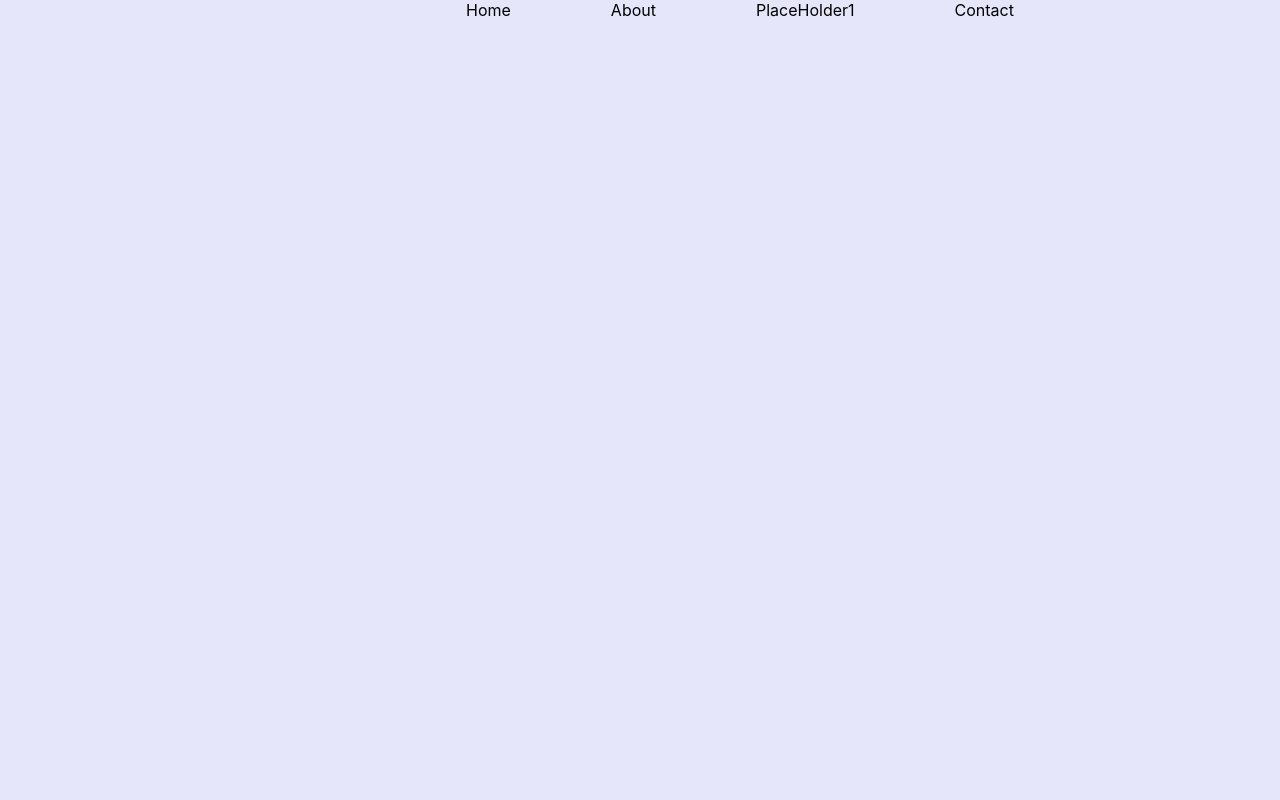
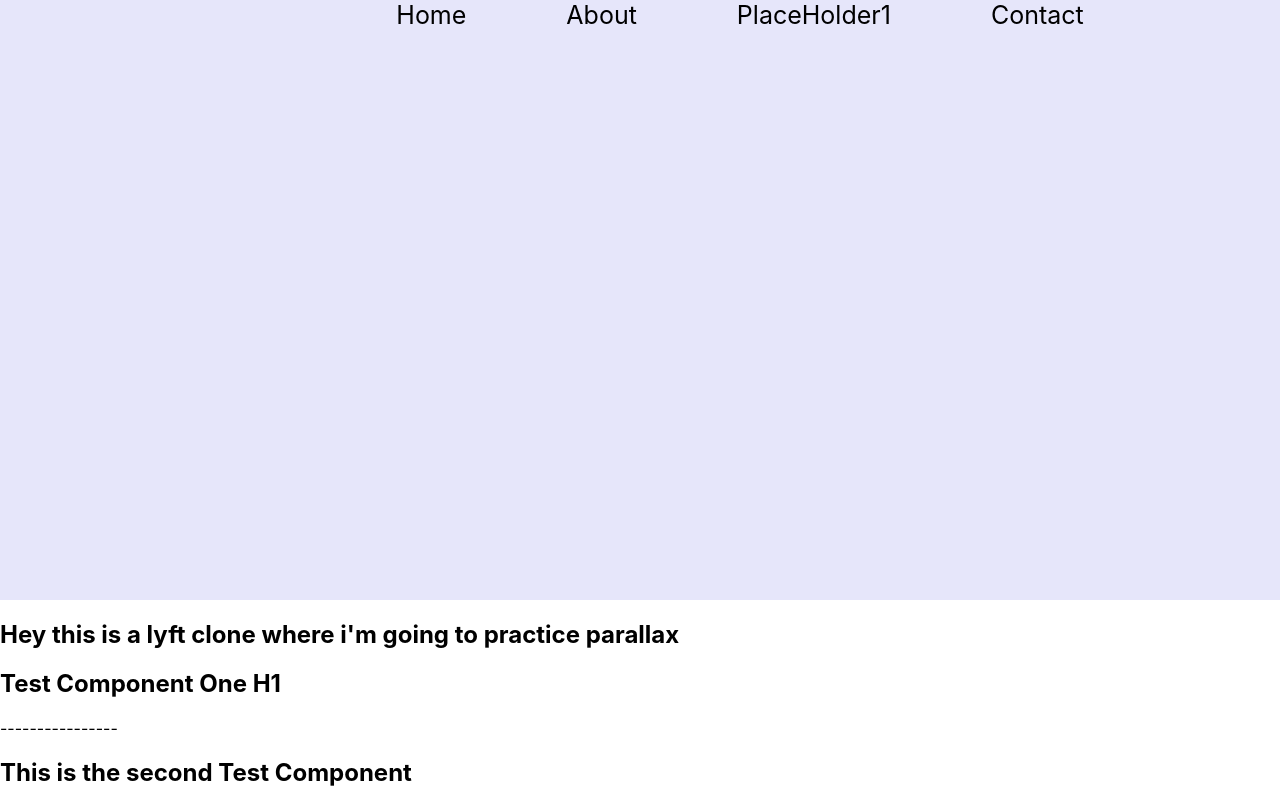
Before and after one commit to JoshuaHepworth/countrynats, a React (Create React App) app: page / in a window 1280 px wide. Shown: the top 800 px of the page. Built offline with nearby package versions, Linux system fonts and the light colour scheme.

Commit message:
css troubles

```diff
--- a/src/App.css
+++ b/src/App.css
@@ -1,33 +1,16 @@
-.App {
+.topPart{
   text-align: center;
+  height: 200px;
+  z-index: 2;
 }
 
-.App-logo {
-  animation: App-logo-spin infinite 20s linear;
-  height: 40vmin;
-  pointer-events: none;
+.bottomPart {
+/*    position: fixed;*/
+    bottom: 0;
+    left: 0;
+    right: 0;
+    z-index: 2;
+    position: fixed;
+    background-color: white;
+    height: 200px;
 }
-
-.App-header {
-  background-color: #282c34;
-  min-height: 100vh;
-  display: flex;
-  flex-direction: column;
-  align-items: center;
-  justify-content: center;
-  font-size: calc(10px + 2vmin);
-  color: white;
-}
-
-.App-link {
-  color: #61dafb;
-}
-
-@keyframes App-logo-spin {
-  from {
-    transform: rotate(0deg);
-  }
-  to {
-    transform: rotate(360deg);
-  }
-}
--- a/src/App.js
+++ b/src/App.js
@@ -9,25 +9,28 @@ class App extends Component {
     return (
       <div className="App">
         <div>
-          <div>
               <div className="topPart">
-                  <header className="navBar">
+                  <header >
                     <NavBarComponent />
                   </header>
+              </div>
+
+              <div className="bottomPart">
                   <section>
                     <h1>Hey this is a lyft clone where i'm going to practice parallax</h1>
                     <TestComponent />
                     ----------------
                     <TestComponentTwo />
                   </section>
+
+                <section>
+                  <footer>
+                  </footer>
+                </section>
               </div>
-              <div className="bottomPart">
-                <footer>
-                </footer>
-              </div>
+
             </div>
         </div>
-      </div>
 
     );
   }
--- a/src/NavBarComponent/styles.css
+++ b/src/NavBarComponent/styles.css
@@ -2,23 +2,16 @@ ul {
 	list-style-type: none;
 	margin: 0;
 	padding: 0;
-	height:1300px;
+	height:2000px;
 	background-color: lavender;
 	text-align: center;
-		-webkit-box-shadow: 0px 14px 34px -16px rgba(0,0,0,0.75);
--moz-box-shadow: 0px 14px 34px -16px rgba(0,0,0,0.75);
-box-shadow: 0px 14px 34px -16px rgba(0,0,0,0.75);
+	-webkit-box-shadow: 0px 14px 34px -16px rgba(0,0,0,0.75);
+	-moz-box-shadow: 0px 14px 34px -16px rgba(0,0,0,0.75);
+	box-shadow: 0px 14px 34px -16px rgba(0,0,0,0.75);
 }
 ul li {
 	display: inline;
-/*	top: 0;
-	right: 0;
-	bottom: 0;
-	left: 0;*/
 	margin-left: 100px;
+	font-size: 25px;
+
 }
-ul li:hover{
-	background-color:gray;
-	opacity: .5;
-	font-size: 20px;
-}
```
